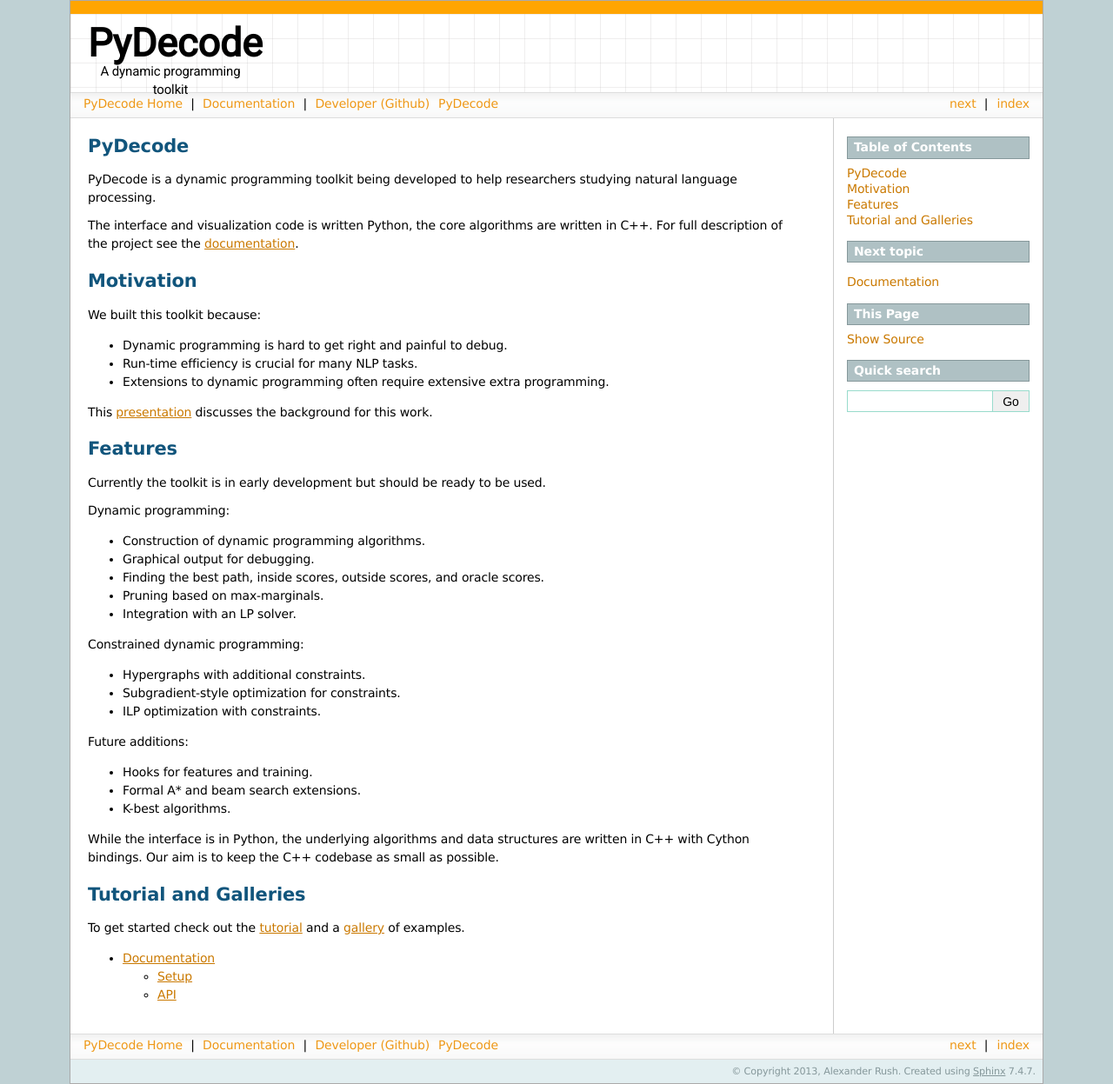
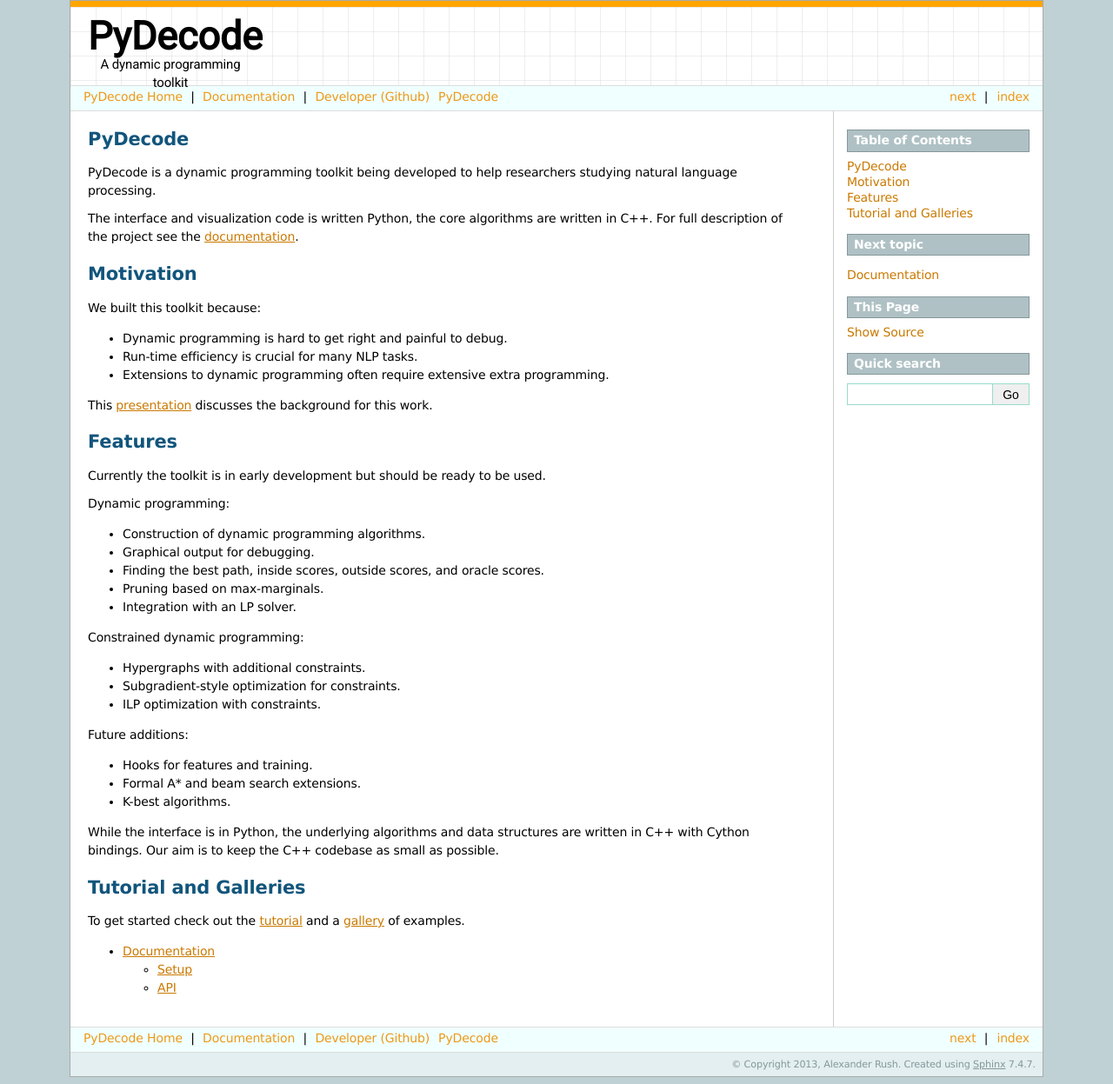
Before and after one commit to srush/PyDecode, a Sphinx documentation site: the page built from docs/source/index.rst, in a window 1280 px wide. Shown: the whole page at 87% size. Built offline with Sphinx 7.4.7, drawn with Linux system fonts in a browser that asks for light colours; pages that are not in the unit, such as notebooks, are missing from menus.

```diff
--- a/docs/source/_static/extra.css
+++ b/docs/source/_static/extra.css
@@ -3,3 +3,8 @@
 div.document {
     background: white;
 }
+
+div.related ul {
+     background: azure;
+     background-image: none;
+}
--- a/docs/source/_templates/page.html
+++ b/docs/source/_templates/page.html
@@ -25,7 +25,7 @@
 
 {% block header %}
   {{ super() }}
-<div style=" height:15px; background: orange;">
+<div style=" height:7px; background: orange;">
 </div>
 
 <div style="height: 90px; background: url(_static/pdp-bg.png);">
```
